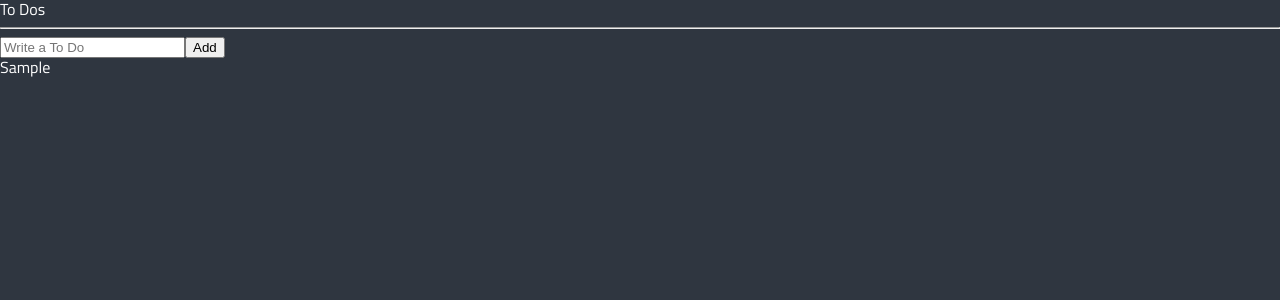
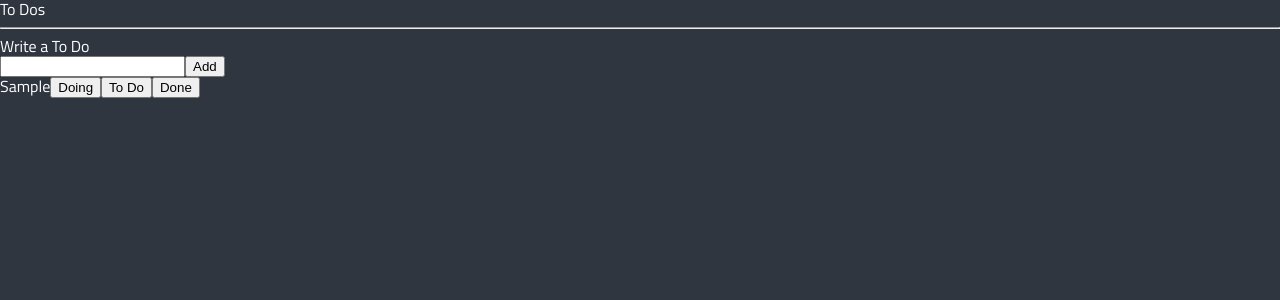
Before and after one commit to ny0011/todo-list, a React (Create React App) app: page / in a window 1280 px wide. Both pictures are taken after typing "Sample" into the empty fields and a click on the button "Add". Shown: the top 300 px of the page. Built offline with nearby package versions, Linux system fonts and the light colour scheme.

Commit message:
5.12 Refactoring

```diff
--- /dev/null
+++ b/src/atoms.tsx
@@ -0,0 +1,12 @@
+import { atom } from "recoil";
+
+export interface IToDo {
+  text: string;
+  id: number;
+  category: "TO_DO" | "DOING" | "DONE";
+}
+
+export const toDoState = atom<IToDo[]>({
+  key: "toDo",
+  default: [],
+});
--- /dev/null
+++ b/src/components/CreateToDo.tsx
@@ -0,0 +1,34 @@
+import { useForm } from "react-hook-form";
+import { useSetRecoilState } from "recoil";
+import { toDoState } from "../atoms";
+
+interface IForm {
+  toDo: string;
+}
+
+export default function CreateToDo() {
+  const setToDos = useSetRecoilState(toDoState);
+  const { register, handleSubmit, setValue } = useForm<IForm>();
+  const handleValid = ({ toDo }: IForm) => {
+    setToDos((oldToDos) => [
+      { text: toDo, category: "TO_DO", id: Date.now() },
+      ...oldToDos,
+    ]);
+    setValue("toDo", "");
+  };
+
+  return (
+    <div>
+      <label htmlFor="toDo">Write a To Do</label>
+      <form onSubmit={handleSubmit(handleValid)}>
+        <input
+          id="toDo"
+          {...register("toDo", {
+            required: "Please write a To Do",
+          })}
+        />
+        <button>Add</button>
+      </form>
+    </div>
+  );
+}
--- /dev/null
+++ b/src/components/ToDo.tsx
@@ -0,0 +1,12 @@
+import { IToDo } from "../atoms";
+
+export default function ToDo({ text }: IToDo) {
+  return (
+    <li>
+      <span>{text}</span>
+      <button>Doing</button>
+      <button>To Do</button>
+      <button>Done</button>
+    </li>
+  );
+}
--- a/src/components/ToDoList.tsx
+++ b/src/components/ToDoList.tsx
@@ -1,48 +1,18 @@
-import { useForm } from "react-hook-form";
-import { atom, useRecoilState } from "recoil";
-
-interface IForm {
-  toDo: string;
-}
-
-interface IToDo {
-  text: string;
-  category: "TO_DO" | "DOING" | "DONE";
-  id: number;
-}
-
-const toDoState = atom<IToDo[]>({
-  key: "toDo",
-  default: [],
-});
+import { useRecoilValue } from "recoil";
+import { toDoState } from "../atoms";
+import CreateToDo from "./CreateToDo";
+import ToDo from "./ToDo";
 
 function ToDoList() {
-  const [toDos, setToDos] = useRecoilState(toDoState);
-  const { register, handleSubmit, setValue } = useForm<IForm>();
-  const handleValid = ({ toDo }: IForm) => {
-    setToDos((oldToDos) => [
-      { text: toDo, category: "TO_DO", id: Date.now() },
-      ...oldToDos,
-    ]);
-    setValue("toDo", "");
-  };
-
+  const toDos = useRecoilValue(toDoState);
   return (
     <div>
       <h1>To Dos</h1>
       <hr />
-      <form onSubmit={handleSubmit(handleValid)}>
-        <input
-          {...register("toDo", {
-            required: "Please write a To Do",
-          })}
-          placeholder="Write a To Do"
-        />
-        <button>Add</button>
-      </form>
+      <CreateToDo />
       <ul>
         {toDos.map((toDo) => (
-          <li key={toDo.id}>{toDo.text}</li>
+          <ToDo key={toDo.id} {...toDo} />
         ))}
       </ul>
     </div>
```
